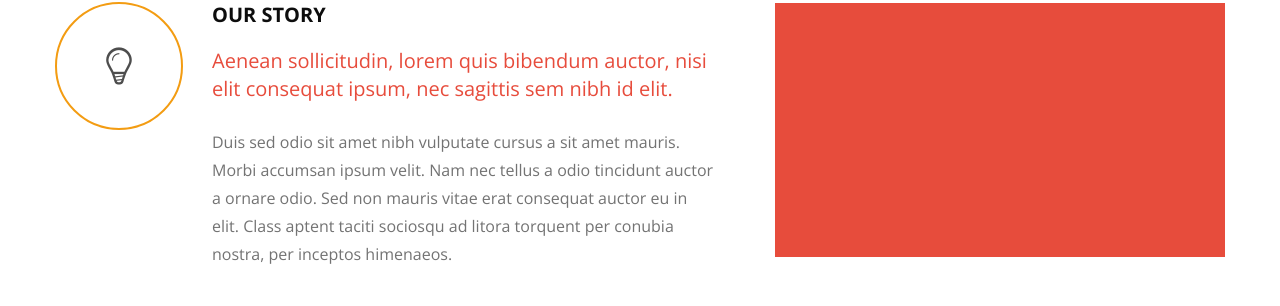
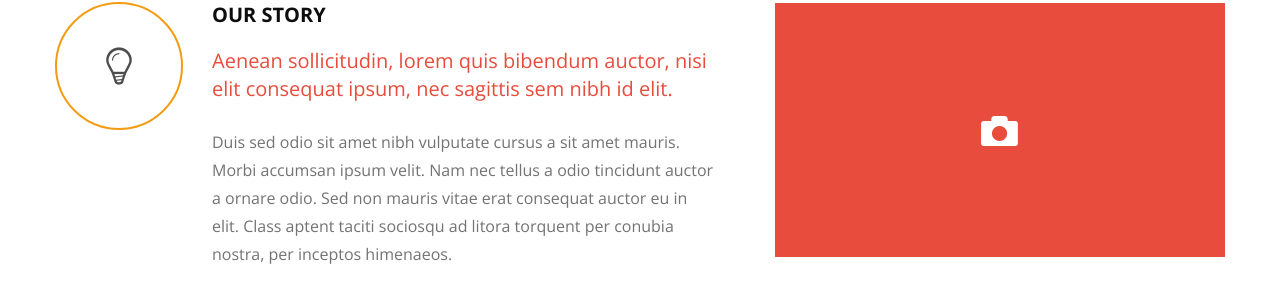
Before and after one commit to LesiaLametta/Avocode_example, a PHP site: page / in a window 1280 px wide. Shown: the part 1398-1704 px from the top of the page. Run offline with PHP 8.4, Linux system fonts and the light colour scheme.

Commit message:
code clean up and implementation of more icons
code cleanup+ linking fonts to html, implementing the second icons of <div class="about-wrap-img">

```diff
--- a/css/iconmoon.css
+++ b/css/iconmoon.css
@@ -1,10 +1,10 @@
 @font-face {
   font-family: 'icomoon';
-  src:  url('../fonts/icomoon.eot?119gjl');
-  src:  url('../fonts/icomoon.eot?119gjl#iefix') format('embedded-opentype'),
-    url('../fonts/icomoon.ttf?119gjl') format('truetype'),
-    url('../fonts/icomoon.woff?119gjl') format('woff'),
-    url('../fonts/icomoon.svg?119gjl#icomoon') format('svg');
+  src:  url('../fonts/icomoon.eot?bqpe6i');
+  src:  url('../fonts/icomoon.eot?bqpe6i#iefix') format('embedded-opentype'),
+    url('../fonts/icomoon.ttf?bqpe6i') format('truetype'),
+    url('../fonts/icomoon.woff?bqpe6i') format('woff'),
+    url('../fonts/icomoon.svg?bqpe6i#icomoon') format('svg');
   font-weight: normal;
   font-style: normal;
 }
--- a/css/style.css
+++ b/css/style.css
@@ -41,6 +41,8 @@ h6 {
     line-height: 25px;
     text-transform: uppercase;
 }
+
+
 
 
 
@@ -173,6 +175,8 @@ header {
 
 
 
+
+
 /*Banner*/
 
 .banner {
@@ -272,3 +276,19 @@ header {
     line-height: 28px;
     margin-bottom: 25px;
 }
+
+.about-wrap-img {
+    position: relative;
+}
+
+.about-wrap-img__icon {
+    position: absolute;
+    left: 0;
+    right: 0;
+    bottom: 0;
+    top: 0;
+    display: flex;
+    align-items: center;
+    justify-content: center;
+    font-size: 32px;
+}
--- a/index.html
+++ b/index.html
@@ -71,11 +71,14 @@
                 </div>
                 <div class="about-wrap-img">
                     <img src="img/about-wrap-img.png" alt="">
+                    <span class="about-wrap-img__icon">
+                    	<span class="icon-camera1"></span>
+                    </span>
                 </div>
             </div>
         </div>
     </section>
-    <script type="text/javascript" src="js/jquery-1.11.0.min.js"></script>
+    <script type="text/javascript" s rc="js/jquery-1.11.0.min.js"></script>
     <script type="text/javascript" src="js/custom.js"></script>
 </body>
 
```
Also changed, not shown: other parts of css/iconmoon.css (+25 -9 lines), fonts/icomoon.ttf, fonts/icomoon.woff, img/icons/mail.svg (renamed from img/mail.svg), img/icons/pen.svg (renamed from img/pen.svg), img/icons/user.svg (renamed from img/user.svg), img/icons/user1.svg (renamed from img/user1.svg), 2 other files.
